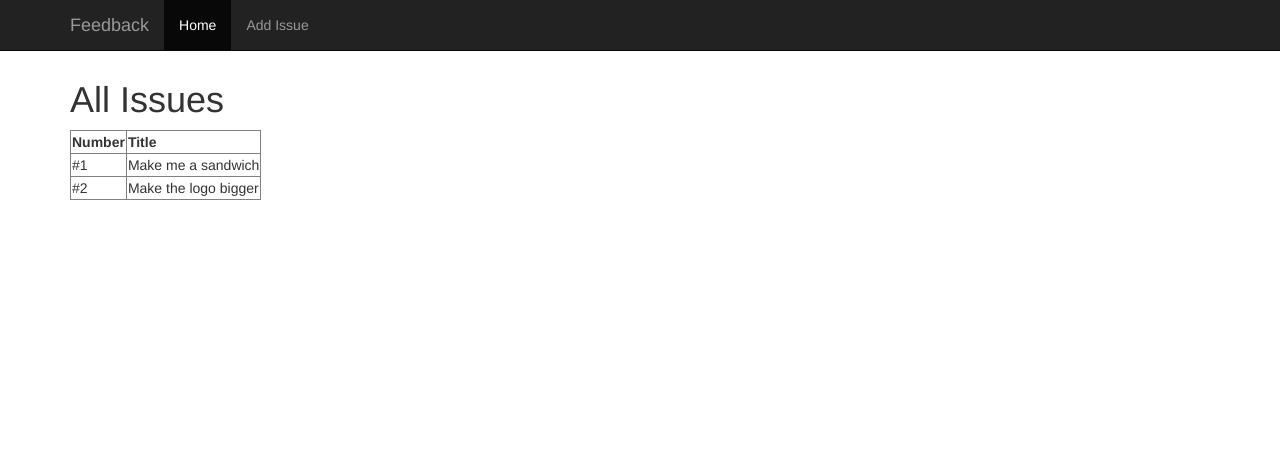
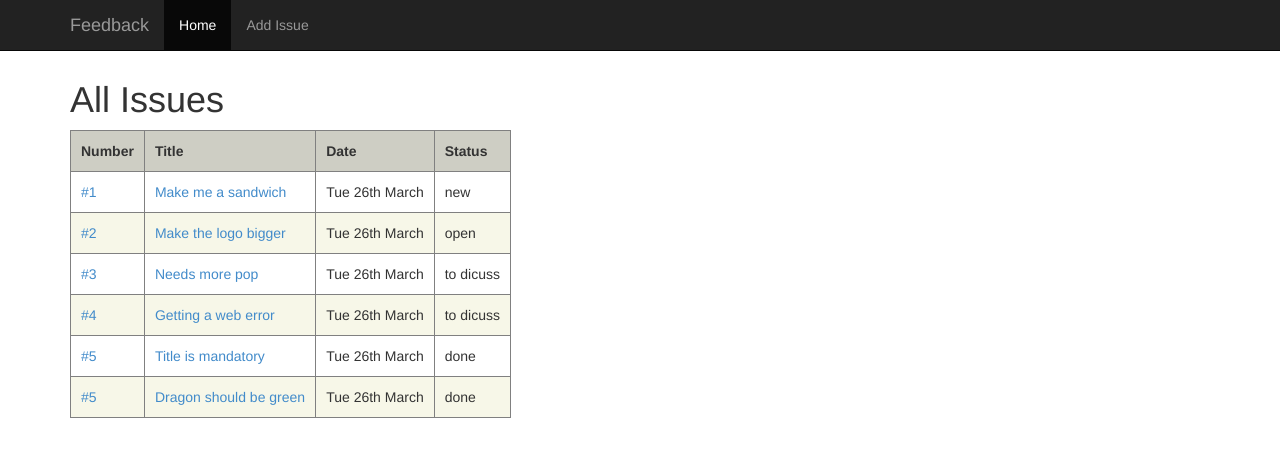
Before and after one commit to LostProperty/Github-Issues, a Django app: page / in a window 1280 px wide. Shown: the top 457 px of the page. Run offline with Django 3.2, Linux system fonts and the light colour scheme; the visitor is signed in with stand-in values (Sample User, id 1).

Commit message:
Issue details page

```diff
--- a/feedback/issues/templates/issues/list_issues.html
+++ b/feedback/issues/templates/issues/list_issues.html
@@ -10,13 +10,29 @@ All Issues
         <tr>
             <th>Number</th>
             <th>Title</th>
+            <th>Date</th>
+            <th>Status</th>
         </tr>
     </thead>
     <tbody>
         {% for issue in issues %}
-        <tr>
-            <td>#{{ issue.number }}</td>
-            <td>{{ issue.title }}</td>
+        <tr class="{% cycle 'row1' 'row2' %}">
+            <td>
+                <a href="{% url 'issue_details' issue.number %}">
+                    #{{ issue.number }}
+                </a>
+            </td>
+            <td>
+                <a href="{% url 'issue_details' issue.number %}">
+                    {{ issue.title }}
+                </a>
+            </td>
+            <td>
+                {{ issue.date }}
+            </td>
+            <td>
+                {{ issue.status }}
+            </td>
         </tr>
         {% endfor %}
     </tbody>
--- a/feedback/issues/urls.py
+++ b/feedback/issues/urls.py
@@ -1,12 +1,14 @@
 from django.conf.urls import patterns, url
 from django.contrib.auth.views import login
 
-from .views import list_issues, add_issue, logout_view
+from .views import list_issues, add_issue, logout_view, issues_details
 
 
 urlpatterns = patterns(
     '',
     url(r'^$', list_issues, name='list_issues'),
+    url(r'^issue/(?P<issue_id>\d+)$', issues_details,
+        name='issue_details'),
     url(r'^add', add_issue, name='add_issue'),
     url(r'^login$', login,
         {'template_name': 'login.html'}, name='login'),
--- a/feedback/issues/utils.py
+++ b/feedback/issues/utils.py
@@ -4,6 +4,12 @@ from django.conf import settings
 
 from .github_utils import github_get_label
 
+# TODO:
+# - how to use an abstract base class in Python? (Java stule interface)
+# - how to import for a file name (module) given in settings (so dynamic)
+# - dummy backend
+# - json file backend
+# - DB backend
 
 def get_label():
     # TODO: can we do something more elegant here instead of else if
@@ -17,17 +23,46 @@ def get_label():
         github_repo = github.get_repo(settings.ISSUES_REPO)
         return github_get_label(github_repo, settings.ISSUES_LABEL)
 
+
 def get_issues(filter_label):
     if settings.ISSUES_BACKEND == 'dummy':
         # TODO: get this from file
         return [
             {
                 'number': 1,
-                'title': 'Make me a sandwich'
+                'title': 'Make me a sandwich',
+                'date': 'Tue 26th March',
+                'status': 'new'
             },
             {
                 'number': 2,
-                'title': 'Make the logo bigger'
+                'title': 'Make the logo bigger',
+                'date': 'Tue 26th March',
+                'status': 'open'
+            },
+            {
+                'number': 3,
+                'title': 'Needs more pop',
+                'date': 'Tue 26th March',
+                'status': 'to dicuss'
+            },
+            {
+                'number': 4,
+                'title': 'Getting a web error',
+                'date': 'Tue 26th March',
+                'status': 'to dicuss'
+            },
+            {
+                'number': 5,
+                'title': 'Title is mandatory',
+                'date': 'Tue 26th March',
+                'status': 'done'
+            },
+            {
+                'number': 5,
+                'title': 'Dragon should be green',
+                'date': 'Tue 26th March',
+                'status': 'done'
             }
         ]
 
@@ -35,3 +70,16 @@ def get_issues(filter_label):
         github = Github(settings.GITHUB_USER, settings.GITHUB_PASSWORD)
         github_repo = github.get_repo(settings.ISSUES_REPO)
         return github_repo.get_issues(labels=[filter_label])
+
+
+def get_issue(issue_id):
+    if settings.ISSUES_BACKEND == 'dummy':
+        return {
+            'number': 4,
+            'title': 'Getting a web error',
+            'description': 'When I go to http://google.co.uk/ I see the message "Unable to connect to the Internet" and a drawing of a Dinosaur above it.',
+            'reported_by': 'Pete',
+            'date': 'Tue 26th March'
+        }
+    elif settings.ISSUES_BACKEND == 'github':
+        pass
--- a/feedback/issues/views.py
+++ b/feedback/issues/views.py
@@ -7,7 +7,7 @@ from django.contrib.auth import logout
 from django.shortcuts import redirect
 from django.template.response import TemplateResponse
 
-from .utils import get_label, get_issues
+from .utils import get_label, get_issue, get_issues
 from .forms import IssueForm
 
 
@@ -17,6 +17,13 @@ def list_issues(request):
     issues = get_issues(filter_label)
     return TemplateResponse(request, 'issues/list_issues.html',
         {'issues': issues})
+
+
+@login_required
+def issues_details(request, issue_id):
+    issue = get_issue(issue_id)
+    return TemplateResponse(request, 'issues/issue_details.html',
+        {'issue': issue})
 
 
 @login_required
--- a/feedback/static/css/feedback.css
+++ b/feedback/static/css/feedback.css
@@ -1 +1,13 @@
 /*! project specific CSS goes here. */
+
+td, th{
+    padding: 10px;
+}
+
+th{
+    background-color: #cecec4;
+}
+
+.row2 {
+    background-color: #f7f7e8
+}
```
Also changed, not shown: feedback/issues/templates/issues/issue_details.html (added, +19 -0 lines), 1 other file.
